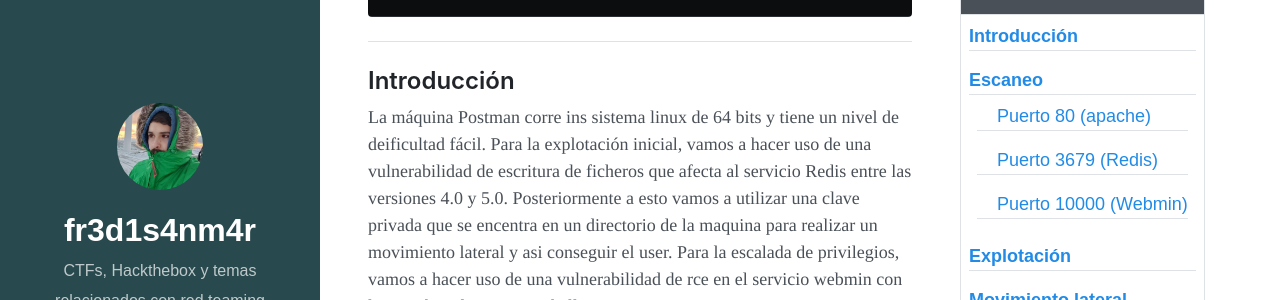
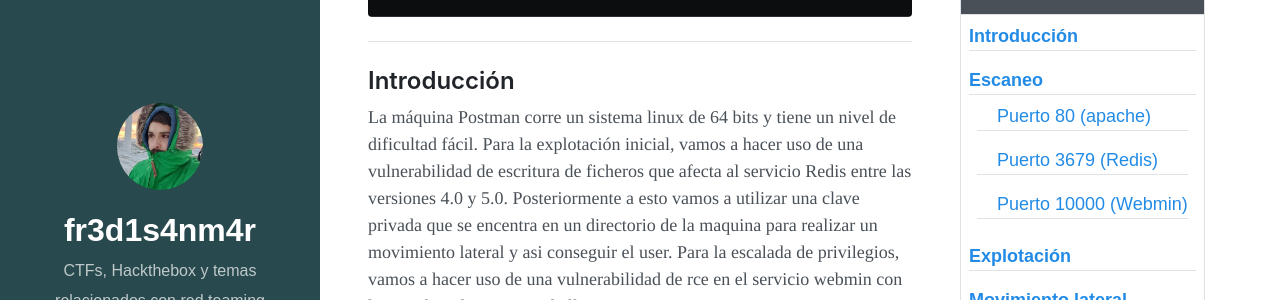
Before and after one commit to fredisanmar/fredisanmar.github.io, a Jekyll site: the page built from _posts/2021-01-14-Postman-HTB.md, in a window 1280 px wide and 900 px high, scrolled down 308 px. Shown: the part 153-453 px from the top of the window. Built offline with Jekyll 4.4.1, drawn with Linux system fonts in a browser that asks for light colours; nearby versions of some CDN libraries; some of the changed text lies outside the part shown.

Commit message:
writeup Postman

```diff
--- a/_posts/2021-01-14-Postman-HTB.md
+++ b/_posts/2021-01-14-Postman-HTB.md
@@ -11,7 +11,7 @@ toc:  true
 ---
 ## Introducción
 
-La máquina Postman corre ins sistema linux de 64 bits y tiene un nivel de deificultad fácil. Para la explotación inicial, vamos a hacer uso de una vulnerabilidad de escritura de ficheros que afecta al servicio Redis entre las versiones 4.0 y 5.0. Posteriormente a esto vamos a utilizar una clave privada que se encentra en un directorio de la maquina para realizar un movimiento lateral y asi conseguir el user. Para la escalada de privilegios, vamos a hacer uso de una vulnerabilidad de rce en el servicio webmin con la que obtendremos una shell reversa.
+La máquina Postman corre un sistema linux de 64 bits y tiene un nivel de dificultad fácil. Para la explotación inicial, vamos a hacer uso de una vulnerabilidad de escritura de ficheros que afecta al servicio Redis entre las versiones 4.0 y 5.0. Posteriormente a esto vamos a utilizar una clave privada que se encentra en un directorio de la maquina para realizar un movimiento lateral y asi conseguir el user. Para la escalada de privilegios, vamos a hacer uso de una vulnerabilidad de rce en el servicio webmin con la que obtendremos una shell reversa.
 
 ---
 ## Escaneo
```
